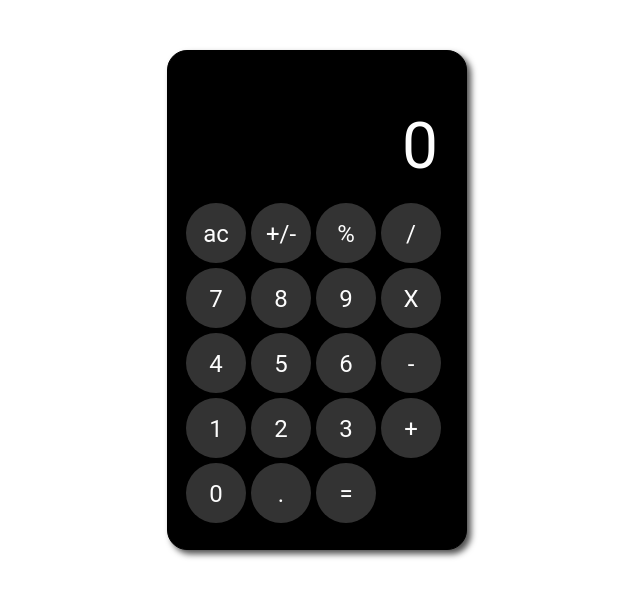
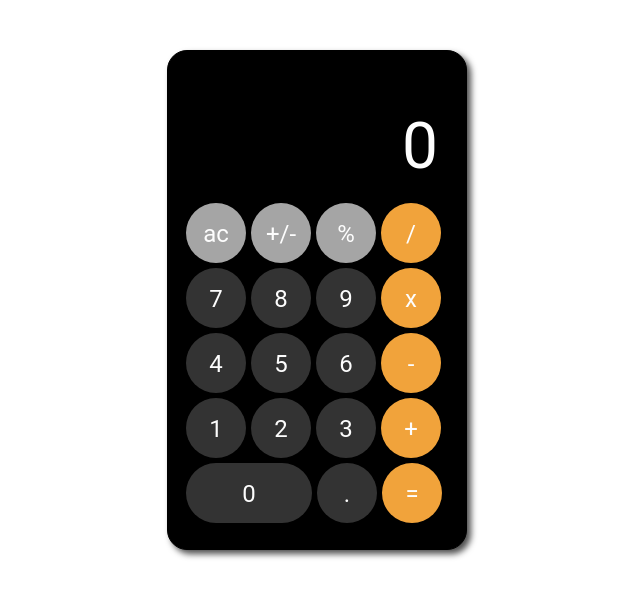
Before and after one commit to ProstoChelll/calc, a plain HTML site: page index.html in a window 1280 px wide. Shown: the whole page, without its empty margins (323-963 px from the left). Drawn offline with Linux system fonts and the light colour scheme.

Commit message:
buttons fix

```diff
--- a/css/style.css
+++ b/css/style.css
@@ -42,73 +42,46 @@ html{
     flex-direction: column;
     gap: 5px;
 }
-.buttons__first{
-    display: flex;
-    gap: 5px;
-}
-.buttons__first div{
+.btn{
     width: 60px;
     height: 60px;
-    background: #333;
     border-radius: 100%;
     text-align: center;
     line-height: 63px;
     font-size: 1.5rem;
     cursor: pointer;
+    background: #333333;
+}
+.buttons__first{
+    display: flex;
+    gap: 5px;
 }
 .buttons__second{
     display: flex;
     gap: 5px;
 }
-.buttons__second div{
-    width: 60px;
-    height: 60px;
-    background: #333;
-    border-radius: 100%;
-    text-align: center;
-    line-height: 63px;
-    font-size: 1.5rem;
-    cursor: pointer;
-}
 .buttons__therd{
     display: flex;
     gap: 5px;
-}
-.buttons__therd div{
-    width: 60px;
-    height: 60px;
-    background: #333;
-    border-radius: 100%;
-    text-align: center;
-    line-height: 63px;
-    font-size: 1.5rem;
-    cursor: pointer;
 }
 .buttons__fourd{
     display: flex;
     gap: 5px;
 }
-.buttons__fourd div{
-    width: 60px;
-    height: 60px;
-    background: #333;
-    border-radius: 100%;
-    text-align: center;
-    line-height: 63px;
-    font-size: 1.5rem;
-    cursor: pointer;
-}
 .buttons__five{
     display: flex;
     gap: 5px;
 }
-.buttons__five div{
-    width: 60px;
+.buttons__five :first-child{
+    width: 126px;
     height: 60px;
-    background: #333;
-    border-radius: 100%;
-    text-align: center;
-    line-height: 63px;
-    font-size: 1.5rem;
-    cursor: pointer;
+    left: 17px;
+    top: 770px;
+    border-radius: 352px;
 }
+.bg-grey{
+    background: #A5A5A5;
+}
+.bg-orange{
+    background: #F1A33B;
+}
--- a/index.html
+++ b/index.html
@@ -22,7 +22,7 @@
                 <div class="btn seven">7</div>
                 <div class="btn eigth">8</div>
                 <div class="btn nine">9</div>
-                <div class="btn myltiply bg-orange">X</div>
+                <div class="btn myltiply bg-orange">х</div>
             </div>
             <div class = "buttons__therd">
                 <div class="btn four ">4</div>
--- a/script.js
+++ b/script.js
@@ -5,7 +5,7 @@ let finish  = false;
 const ac = document.querySelector(".ac");
 const buttons = document.querySelector(".buttons")
 const digit = ['0', '1', '2', '3', '4', '5', '6', '7', '8', '9', '.'];
-const action = ['-', '+', 'X', '/'];
+const action = ['-', '+', 'х', '/'];
 const out = document.querySelector('.calc-screen p');
 
 function clear () {
@@ -57,7 +57,7 @@ buttons.addEventListener("click", (event) => {
             case "-":
                 a = a - b;
                 break;
-            case "X":
+            case "х":
                 a = a * b;
                 break;
             case "/":
@@ -67,5 +67,4 @@ buttons.addEventListener("click", (event) => {
         finish = true;
         out.textContent = a;
     }
-
 })
```
